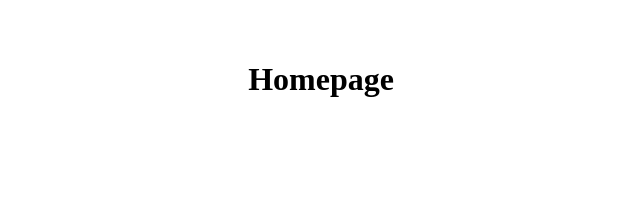
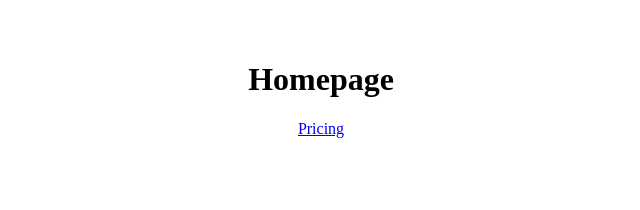
Before and after one commit to NOBLE2008/world-tracker, a React (Vite) app: page / in a window 1280 px wide. Shown: the top 210 px of the page, without its empty margins (319-959 px from the left). Built offline with nearby package versions, Linux system fonts and the light colour scheme.

Commit message:
Used the Link comp for the first time

```diff
--- a/src/pages/Homepage.jsx
+++ b/src/pages/Homepage.jsx
@@ -1,9 +1,11 @@
 import React from 'react'
+import { Link } from 'react-router-dom'
 
 export default function Homepage() {
   return (
     <div>
       <h1>Homepage</h1>
+      <Link to={'/pricing'}>Pricing</Link>
     </div>
   )
 }
```
